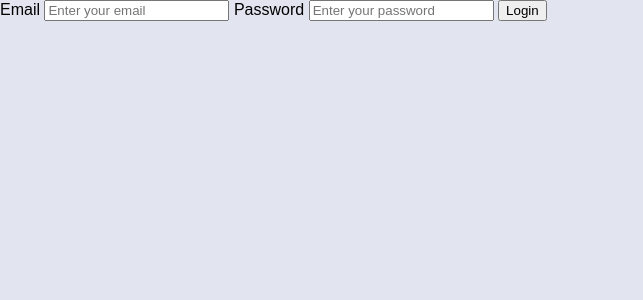
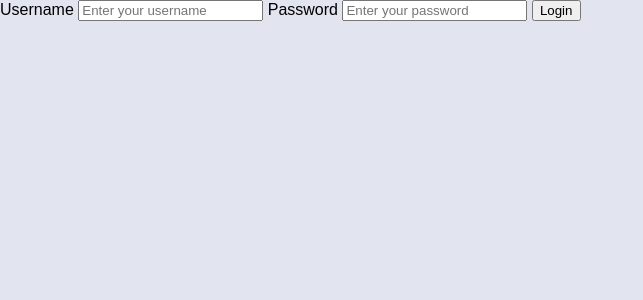
Before and after one commit to AngelinaAnnaAntony/Hospital_Management_System, a Flask app: template templates/doctor/doctor_login.html in a window 1280 px wide. Shown: the top 300 px of the page, without its empty margins (0-643 px from the left). Run offline with Flask 3, Linux system fonts and the light colour scheme; the template is opened without the code that fills it, so the values that code supplies are empty.

Commit message:
Update doctor_login.html

```diff
--- a/templates/doctor/doctor_login.html
+++ b/templates/doctor/doctor_login.html
@@ -9,8 +9,8 @@
 </head>
 <body>
     <form action="/doctor_login" method="GET">
-    <label>Email</label>
-    <input type="email" name="email" placeholder="Enter your email">
+    <label>Username</label>
+    <input type="text" name="username" placeholder="Enter your username">
     <label>Password</label>
     <input type="password" name="password" placeholder="Enter your password" >
     <button type="submit">Login</button>
```
